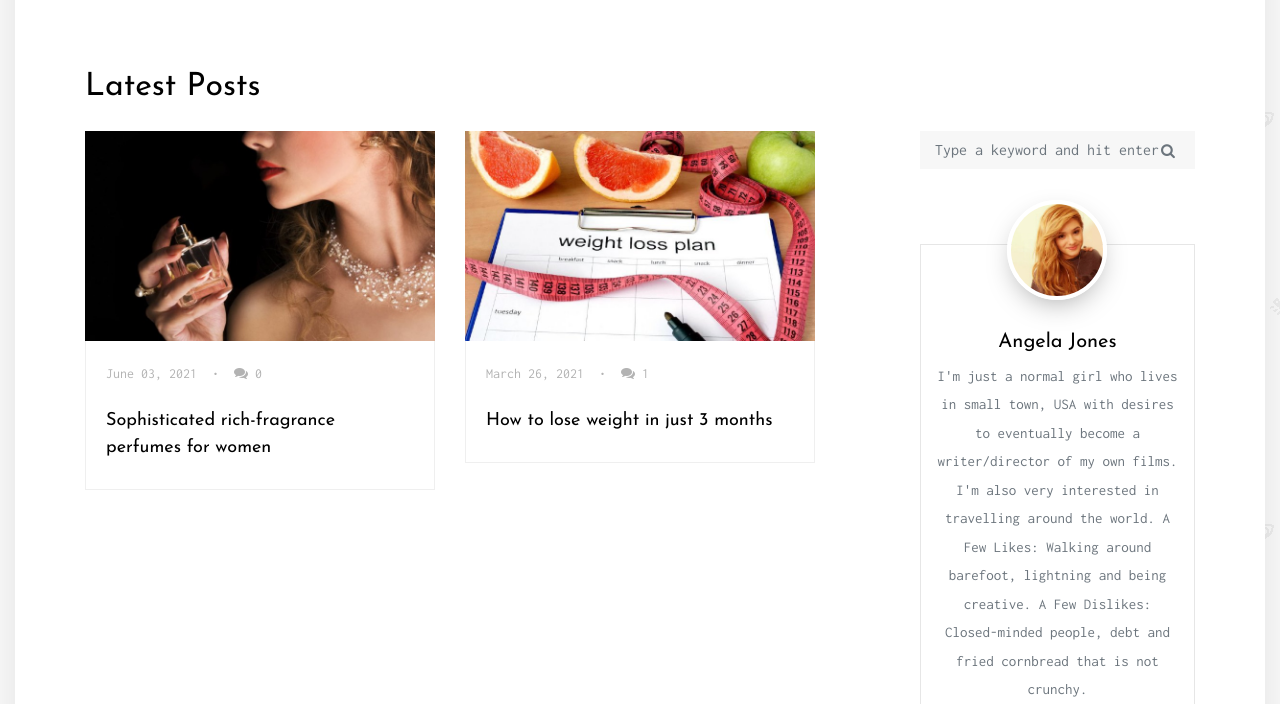
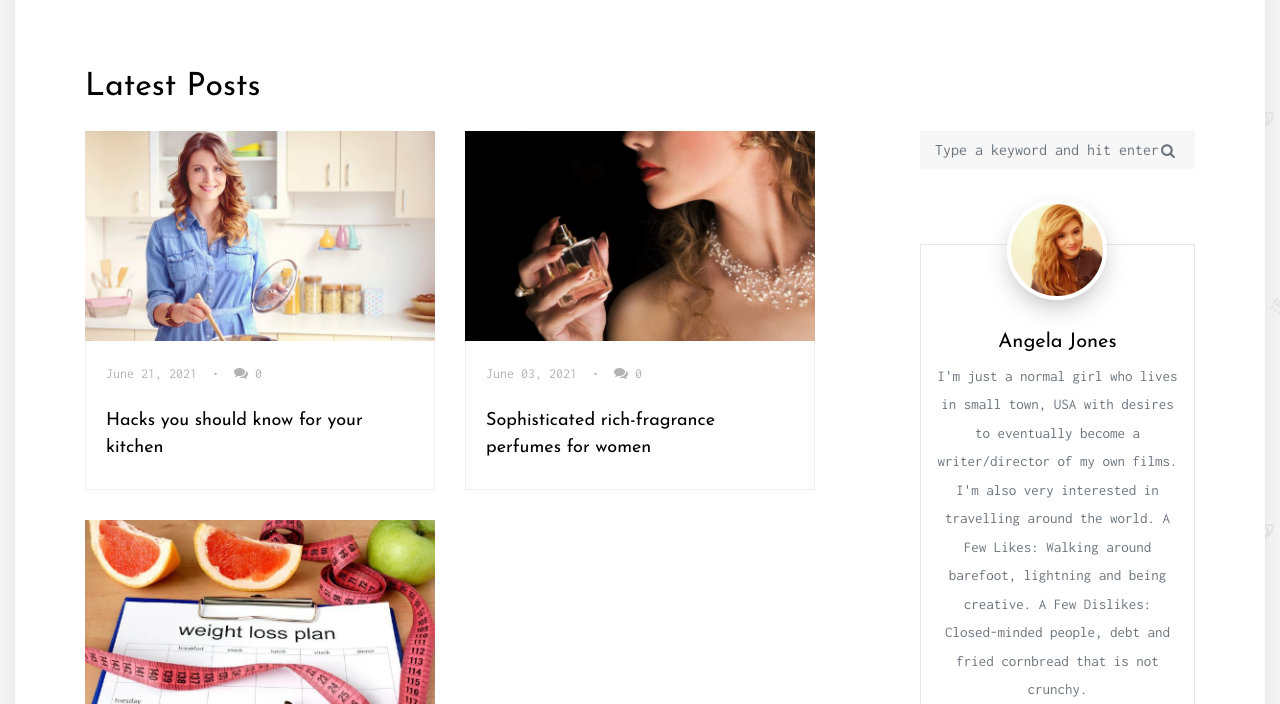
Before and after one commit to Revounts/Discounts, a plain HTML site: page index.html in a window 1280 px wide. Shown: the part 780-1484 px from the top of the page. Drawn offline with Linux system fonts and the light colour scheme.

Commit message:
Update index.html

```diff
--- a/index.html
+++ b/index.html
@@ -100,6 +100,19 @@
           <div class="row blog-entries">
             <div class="col-md-12 col-lg-8 main-content">
               <div class="row">
+
+                <div class="col-md-6">
+                  <a href="hacks-you-should-know-for-your-kitchen.html" class="blog-entry element-animate" data-animate-effect="fadeIn">
+                    <img src="images/hacks-you-should-know-for-your-kitchen.jpg" alt="Hacks you should know for your kitchen">
+                    <div class="blog-content-body">
+                      <div class="post-meta">
+                        <span class="mr-2">June 21, 2021 </span> &bullet;
+                        <span class="ml-2"><span class="fa fa-comments"></span> 0</span>
+                      </div>
+                      <h2>Hacks you should know for your kitchen</h2>
+                    </div>
+                  </a>
+                </div>
 
                 <div class="col-md-6">
                   <a href="sophisticated-rich-fragrance-perfumes-for-women.html" class="blog-entry element-animate" data-animate-effect="fadeIn">
```
